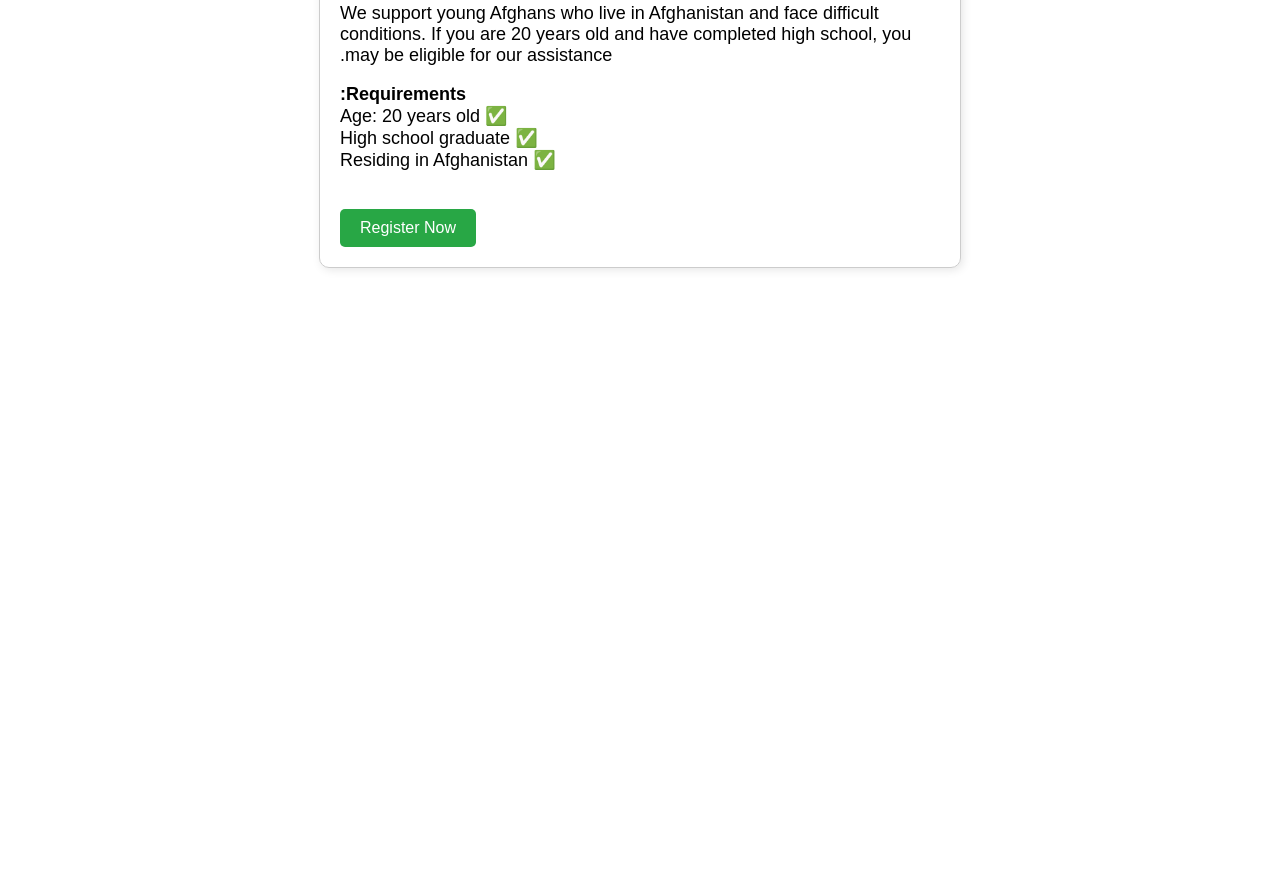
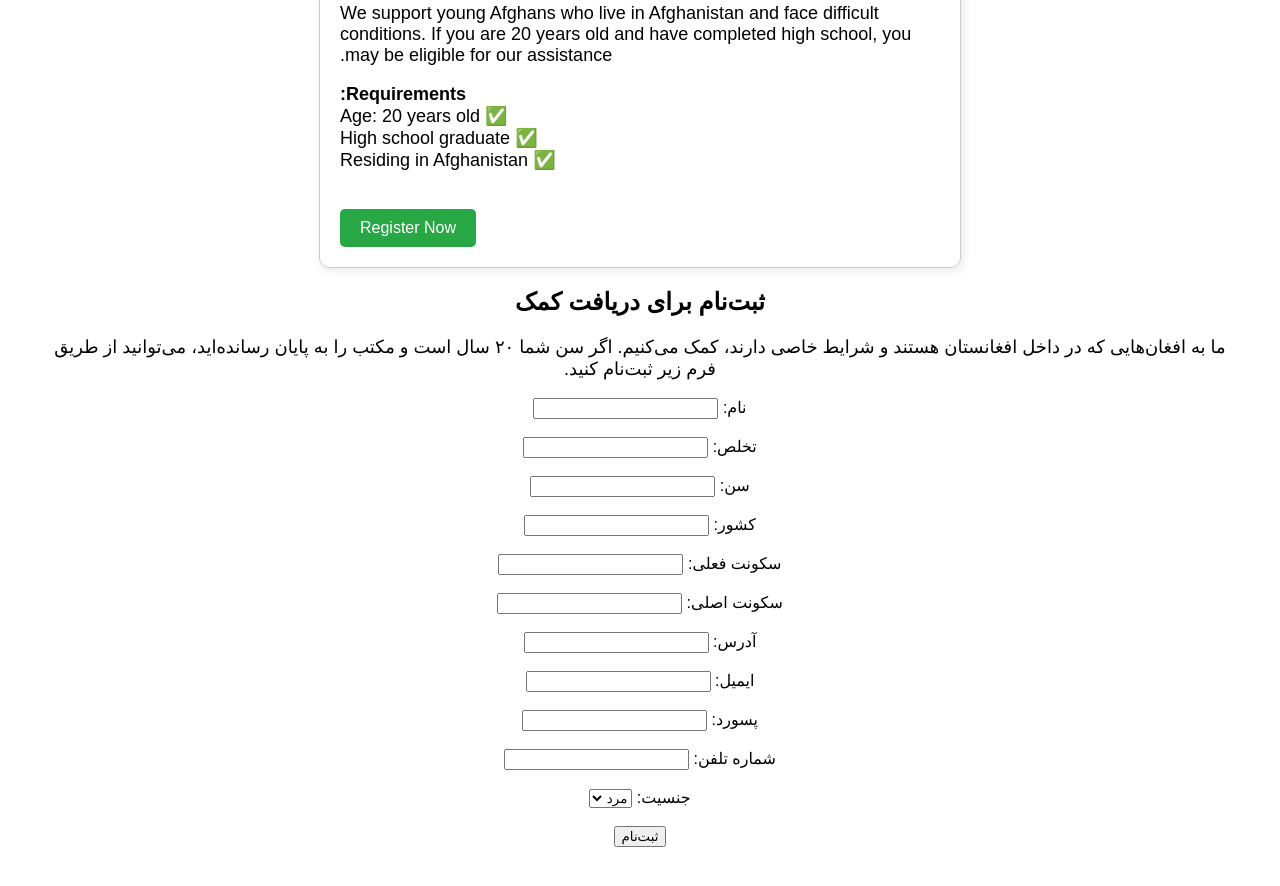
Before and after one commit to Nazari09/mywebsite, a plain HTML site: page about.html in a window 1280 px wide. Shown: the part 520-1406 px from the top of the page. Before the commit the page ends 838 px from the top, so only its background shows below. Drawn offline with Linux system fonts and the light colour scheme.

Commit message:
Added registration form

```diff
--- a/about.html
+++ b/about.html
@@ -73,5 +73,46 @@
         <a href="register.html" class="register-btn">Register Now</a>
     </div>
 
-</body>
+</body><h2>ثبت‌نام برای دریافت کمک</h2>
+<p>ما به افغان‌هایی که در داخل افغانستان هستند و شرایط خاصی دارند، کمک می‌کنیم. اگر سن شما ۲۰ سال است و مکتب را به پایان رسانده‌اید، می‌توانید از طریق فرم زیر ثبت‌نام کنید.</p>
+
+<form action="submit.php" method="post">
+    <label for="name">نام:</label>
+    <input type="text" id="name" name="name" required><br><br>
+
+    <label for="lastname">تخلص:</label>
+    <input type="text" id="lastname" name="lastname" required><br><br>
+
+    <label for="age">سن:</label>
+    <input type="number" id="age" name="age" required><br><br>
+
+    <label for="country">کشور:</label>
+    <input type="text" id="country" name="country" required><br><br>
+
+    <label for="current_location">سکونت فعلی:</label>
+    <input type="text" id="current_location" name="current_location" required><br><br>
+
+    <label for="original_location">سکونت اصلی:</label>
+    <input type="text" id="original_location" name="original_location" required><br><br>
+
+    <label for="address">آدرس:</label>
+    <input type="text" id="address" name="address" required><br><br>
+
+    <label for="email">ایمیل:</label>
+    <input type="email" id="email" name="email" required><br><br>
+
+    <label for="password">پسورد:</label>
+    <input type="password" id="password" name="password" required><br><br>
+
+    <label for="phone">شماره تلفن:</label>
+    <input type="text" id="phone" name="phone" required><br><br>
+
+    <label for="gender">جنسیت:</label>
+    <select id="gender" name="gender">
+        <option value="male">مرد</option>
+        <option value="female">زن</option>
+    </select><br><br>
+
+    <button type="submit">ثبت‌نام</button>
+</form>
 </html>
```
